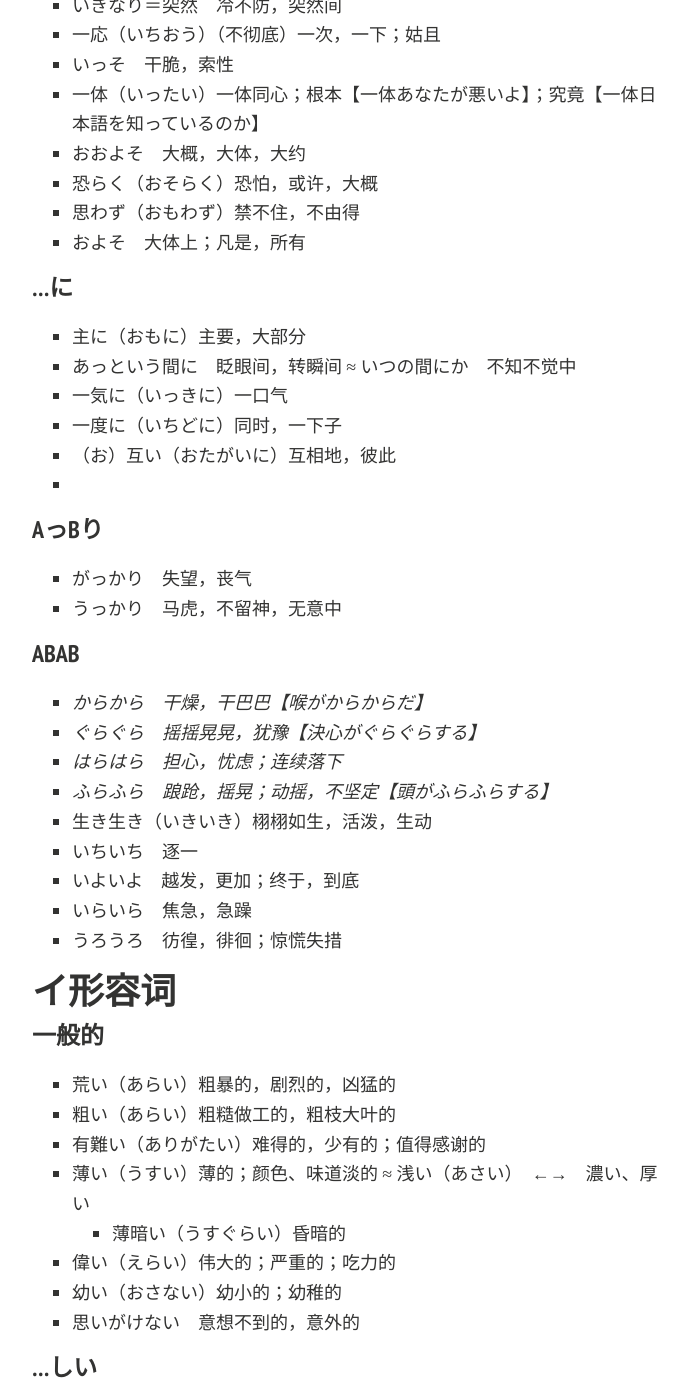
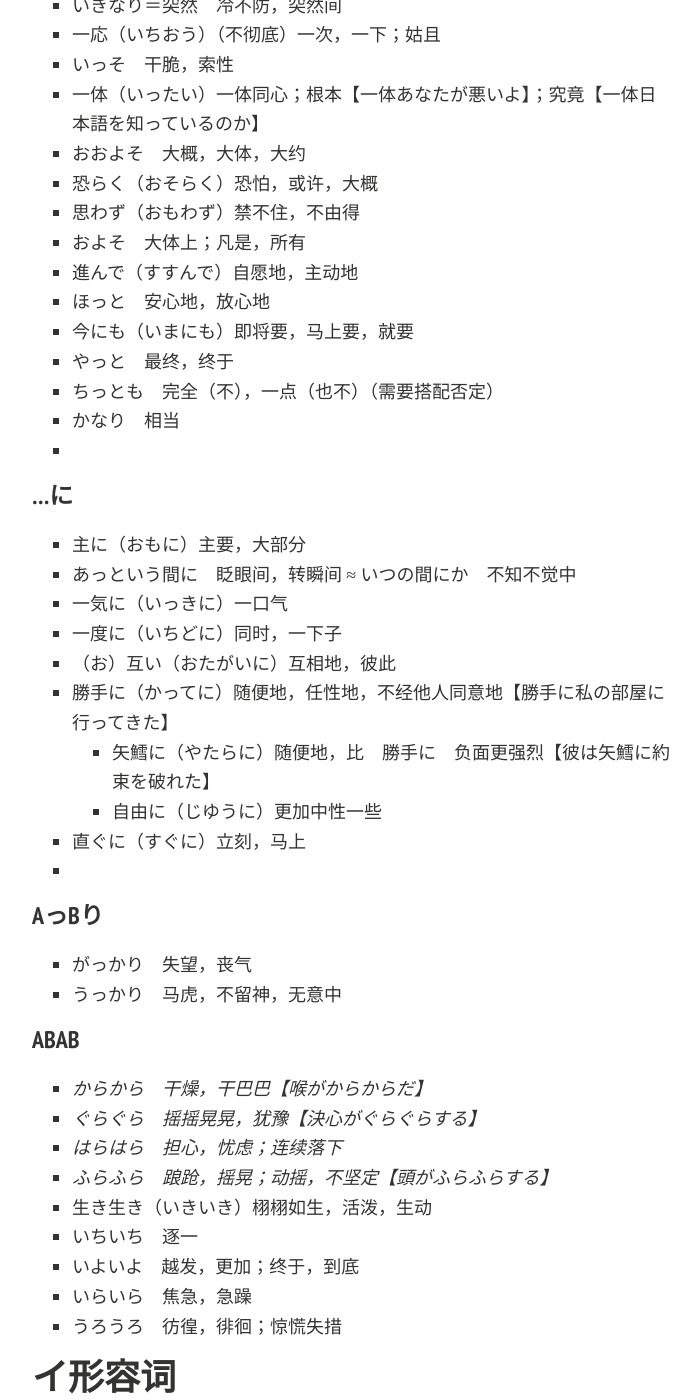
Before and after one commit to Kinnuch/kinnuch.github.io, a Jekyll site: the page built from laim/N3.md, in a window 1280 px wide and 1400 px high, scrolled down 610 px. Shown: the whole window, without its empty margins (288-988 px from the left). Built offline with Jekyll 4.4.1, drawn with Linux system fonts in a browser that asks for light colours; nearby versions of some CDN libraries; comment, search, counter and statistics services are not loaded; a style sheet for code colours, icons or effects is not loaded; some of the changed text lies outside the part shown.

Commit message:
Update N3.md

```diff
--- a/laim/N3.md
+++ b/laim/N3.md
@@ -30,6 +30,13 @@ title: JapaneseN3
 - 恐らく（おそらく）恐怕，或许，大概
 - 思わず（おもわず）禁不住，不由得
 - およそ　大体上；凡是，所有
+- 進んで（すすんで）自愿地，主动地
+- ほっと　安心地，放心地
+- 今にも（いまにも）即将要，马上要，就要
+- やっと　最终，终于
+- ちっとも　完全（不），一点（也不）（需要搭配否定）
+- かなり　相当
+-
 
 ### …に
 
@@ -38,6 +45,11 @@ title: JapaneseN3
 - 一気に（いっきに）一口气
 - 一度に（いちどに）同时，一下子
 - （お）互い（おたがいに）互相地，彼此
+- 勝手に（かってに）随便地，任性地，不经他人同意地【勝手に私の部屋に行ってきた】
+  - 矢鱈に（やたらに）随便地，比　勝手に　负面更强烈【彼は矢鱈に約束を破れた】
+  - 自由に（じゆうに）更加中性一些
+
+- 直ぐに（すぐに）立刻，马上
 -
 
 ### AっBり
@@ -69,6 +81,7 @@ title: JapaneseN3
 - 偉い（えらい）伟大的；严重的；吃力的
 - 幼い（おさない）幼小的；幼稚的
 - 思いがけない　意想不到的，意外的
+- 鈍い（にぶい）迟钝的，钝的
 
 ### …しい
 
@@ -77,6 +90,7 @@ title: JapaneseN3
 - 慌しい（あわただしい）慌张的，匆忙的
 - 羨ましい（うらやましい）羡慕的
 - 惜しい（おしい）可惜的，遗憾的；珍惜的
+-
 
 ## ナ形容词
 
@@ -116,7 +130,11 @@ title: JapaneseN3
 - お釣り（おつり）找零【お釣りをください】
 - 親指（おやゆび）人差し指（ひとさしゆび）中指（なかゆび）薬指（くすりゆび）小指（こゆび）
 - お詫び（おわび）道歉，赔罪【お詫び申し上げます】
--
+- 敷金（しききん）押金
+  - 代金（だいきん）贷款
+  - 家賃（やちん）房租
+
+- 受験票（じゅけんひょう）准考证 【？为什么不用証】
 
 ### 不常用词
 
@@ -136,12 +154,13 @@ title: JapaneseN3
 - 鼾（いびき）鼾声
 - 嗽（うがい）漱口
 - 打ち合わせ（うちあわせ）事先商量，碰头
-- ハエ（蠅）苍蝇
+- ハエ（蠅）苍蝇，类似有　蚊（か）
 - 奢り（おごり）奢侈【奢りを極める（きわめる）穷奢极侈】；请客，做东【部長の奢りだ】
 - お洒落（おしゃれ）好打扮（的人）【也是NA】
 - お尻（おしり）屁股，后面【人のお尻について行く】，相关　おなら　屁
 - お盆（おぼん）＝盂蘭盆会（うらぼんえ）盂兰盆节
 - 回数券（かいすうけん）套票，联票
+- 単位（たんい）学分；（计算）单位
 
 ### 时间等接续词
 
@@ -263,3 +282,4 @@ title: JapaneseN3
 - 恐ろしい時に念仏（ねんぶつ）临时抱佛脚
 - お花を生ける（いける）插花
 - ～が言う通り（に）正如...所说
+- ～に沿って（にそって）沿着，按照，顺着【会社の方針（ほうしん）に沿って、企画を作れた】
```
